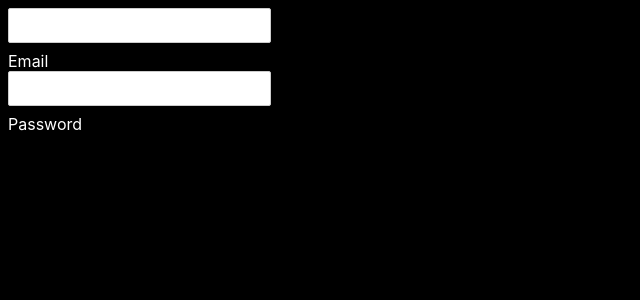
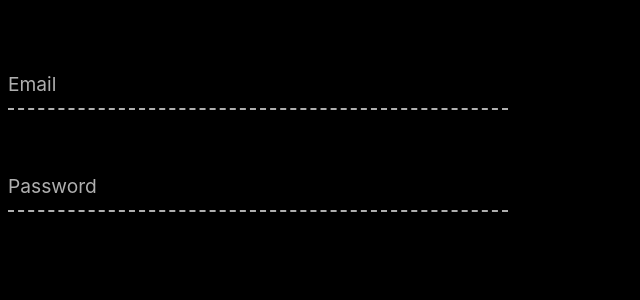
Before and after one commit to lutfiqaraman/animatedform, a Svelte app: page / in a window 1280 px wide. Shown: the top 300 px of the page, without its empty margins (0-640 px from the left). Built offline with nearby package versions, Linux system fonts and the light colour scheme.

Commit message:
styling the form

```diff
--- a/src/App.svelte
+++ b/src/App.svelte
@@ -1,3 +1,76 @@
+<!-- Style Code -->
+<style>
+  form {
+    --text-color: #afafaf;
+    max-width: 500px;
+  }
+
+  .field {
+    width: 100%;
+    position: relative;
+    border-bottom: 2px dashed var(--text-color);
+    margin: 4rem auto 1rem;
+  }
+
+  .field::after {
+    content: "";
+    position: relative;
+    display: block;
+    height: 4px;
+    width: 100%;
+    background: #d16dff;
+    transform: scaleX(0);
+    transform-origin: 0%;
+    transition: transform 500ms ease;
+    top: 2px;
+  }
+
+  .field:focus-within {
+    border-color: transparent;
+  }
+
+  .field:focus-within::after {
+    transform: scaleX(1);
+  }
+
+  .field:focus-within .label,
+  .input:not(:placeholder-shown) + .label {
+    transform: scale(0.8) translateY(-5rem);
+  }
+
+  .label {
+    color: var(--text-color);
+    font-size: 1.2rem;
+    z-index: -1;
+    position: absolute;
+    transform: translateY(-2rem);
+    transform-origin: 0%;
+    transition: transform 400ms;
+  }
+
+  .input {
+    outline: none;
+    border: none;
+    overflow: hidden;
+    margin: 0;
+    width: 100%;
+    padding: 0.25rem 0;
+    background: none;
+    color: #fff;
+    font-size: 1.2rem;
+    font-weight: bold;
+  }
+
+  .input:valid {
+    color: yellowgreen;
+  }
+
+  input:invalid {
+    color: orangered;
+  }
+
+</style>
+
 <!-- HTNML Code -->
 <main>
   <form>
```
